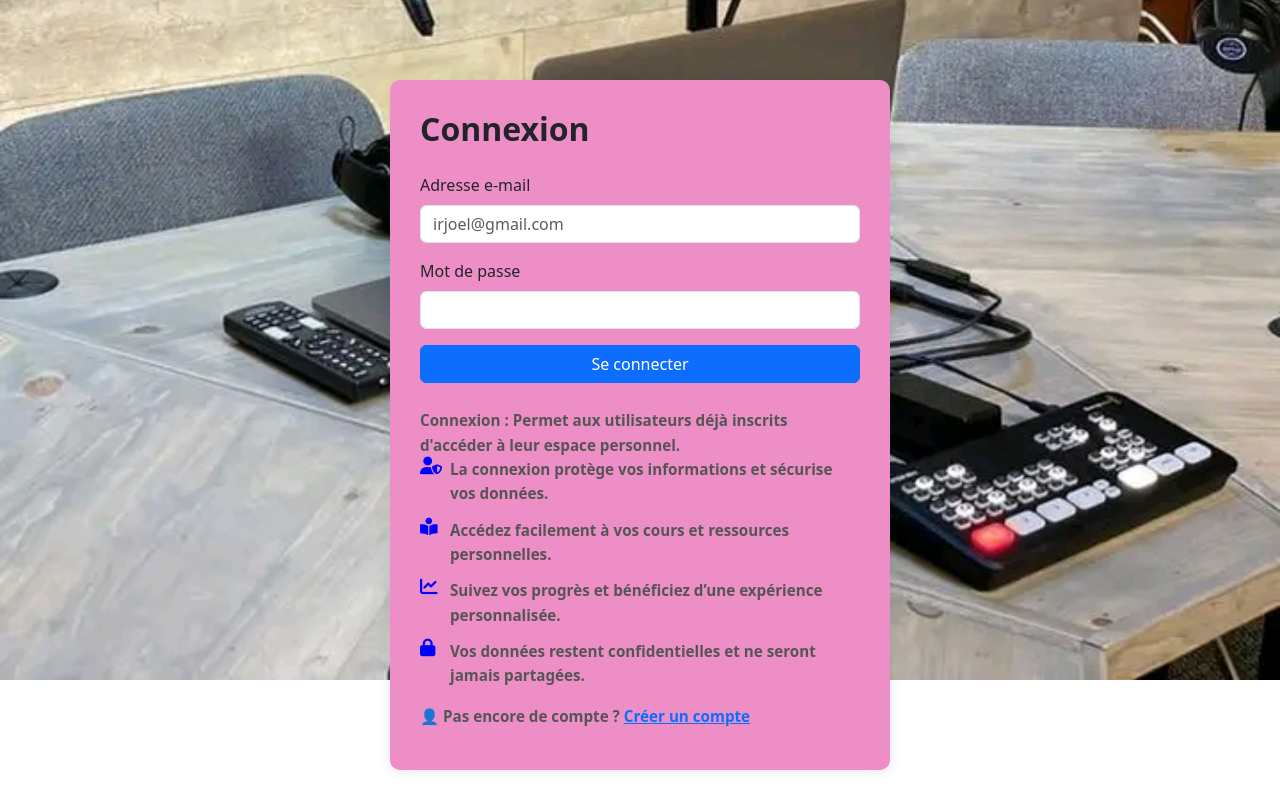
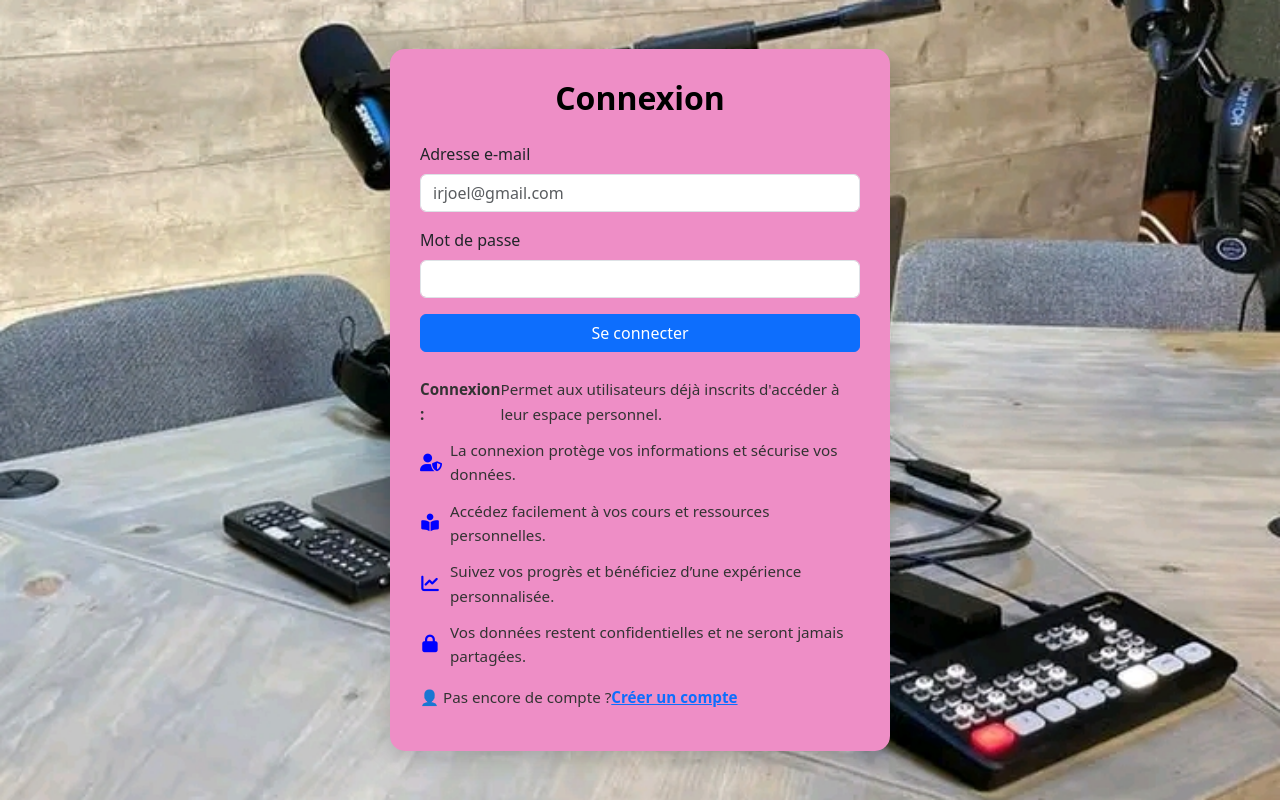
Before and after one commit to joel-piako5/joeformation, a Flask app: page /login in a window 1280 px wide. Run offline with Flask 3, Linux system fonts and the light colour scheme.

Commit message:
Update login.html

```diff
--- a/templates/login.html
+++ b/templates/login.html
@@ -3,8 +3,11 @@
 <head>
     <meta charset="UTF-8">
     <title>Connexion - Plateforme éducative</title>
+    <meta name="viewport" content="width=device-width, initial-scale=1.0"> <!-- Important pour le mobile -->
+
     <link rel="stylesheet" href="https://cdnjs.cloudflare.com/ajax/libs/font-awesome/6.5.0/css/all.min.css">
     <link href="https://cdn.jsdelivr.net/npm/bootstrap@5.3.2/dist/css/bootstrap.min.css" rel="stylesheet">
+
     <style>
         body {
             margin: 0;
@@ -13,47 +16,53 @@
             background-size: cover;
             background-position: center;
             background-repeat: no-repeat;
-            height: 40vh;
+            min-height: 100vh;
+
+            /* Pour centrer le bloc */
+            display: flex;
+            justify-content: center;
+            align-items: center;
         }
         .login-container {
+            width: 95%;
             max-width: 500px;
-            margin: 80px auto;
             padding: 30px;
             background-color: #ee8ec6;
-            border-radius: 10px;
-            box-shadow: 0 0 15px rgba(0,0,0,0.1);
+            border-radius: 15px;
+            box-shadow: 0 4px 25px rgba(0,0,0,0.2);
         }
         .login-container h2 {
+            text-align: center;
             margin-bottom: 25px;
-            font-weight: 600;
-        }
-        .login-box h2 {
-           font-size: 1.8rem;
-           margin-bottom: 20px;
-           font-weight: bold;
-           color: black;
+            font-weight: 700;
+            font-size: 2rem;
+            color: #000;
         }
         .info-text {
             margin-top: 25px;
             font-size: 0.95rem;
             line-height: 1.6;
-          color: #555;
+            color: #333;
         }
         .info-text p {
             margin-bottom: 12px;
             display: flex;
+            align-items: center;
         }
         .info-text i {
             color: blue;
             margin-right: 10px;
             font-size: 1.1rem;
             min-width: 20px;
+            text-align: center;
+        }
     </style>
 </head>
 <body>
 
 <div class="login-container">
     <h2>Connexion</h2>
+
     {% with messages = get_flashed_messages() %}
       {% if messages %}
         <div class="alert alert-danger" role="alert">
@@ -61,6 +70,7 @@
         </div>
       {% endif %}
     {% endwith %}
+
     <form method="POST" action="/login">
         <div class="mb-3">
             <label for="email" class="form-label">Adresse e-mail</label>
@@ -72,17 +82,18 @@
         </div>
         <button type="submit" class="btn btn-primary w-100">Se connecter</button>
     </form>
-        <!-- Paragraphes explicatifs avec icônes -->
+
+    <!-- Paragraphes explicatifs -->
     <div class="info-text">
-      <strong>Connexion :</strong><strong> Permet aux utilisateurs déjà inscrits d'accéder à leur espace personnel.<strong>
+      <p><strong>Connexion :</strong> Permet aux utilisateurs déjà inscrits d'accéder à leur espace personnel.</p>
       <p><i class="fa-solid fa-user-shield"></i> La connexion protège vos informations et sécurise vos données.</p>
       <p><i class="fa-solid fa-book-open-reader"></i> Accédez facilement à vos cours et ressources personnelles.</p>
       <p><i class="fa-solid fa-chart-line"></i> Suivez vos progrès et bénéficiez d’une expérience personnalisée.</p>
       <p><i class="fa-solid fa-lock"></i> Vos données restent confidentielles et ne seront jamais partagées.</p>
+
       <p class="text-center mt-3">
-        <strong>👤 Pas encore de compte ?<strong> <a href="/register">Créer un compte</a>
-
-
+        👤 Pas encore de compte ? <a href="/register"><strong>Créer un compte</strong></a>
+      </p>
     </div>
 </div>
 
```
Lines whose indentation alone changed are shown as unchanged.
